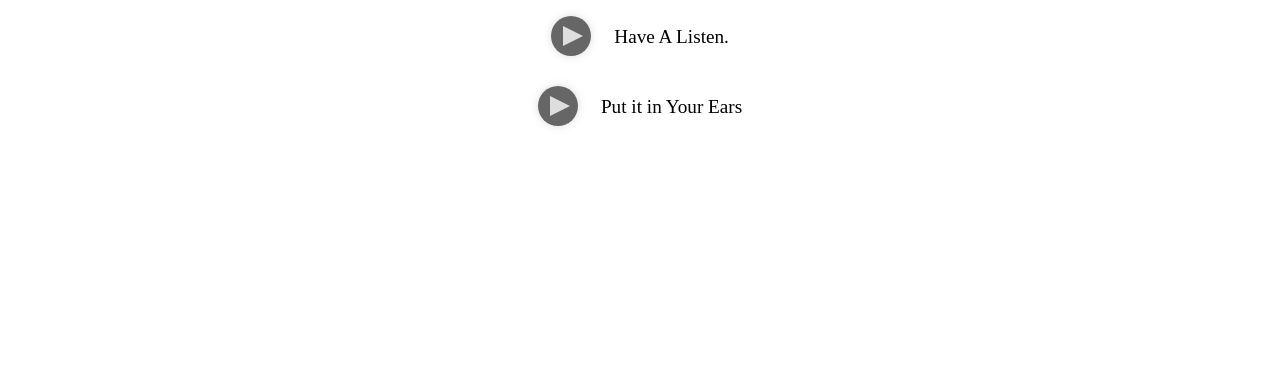
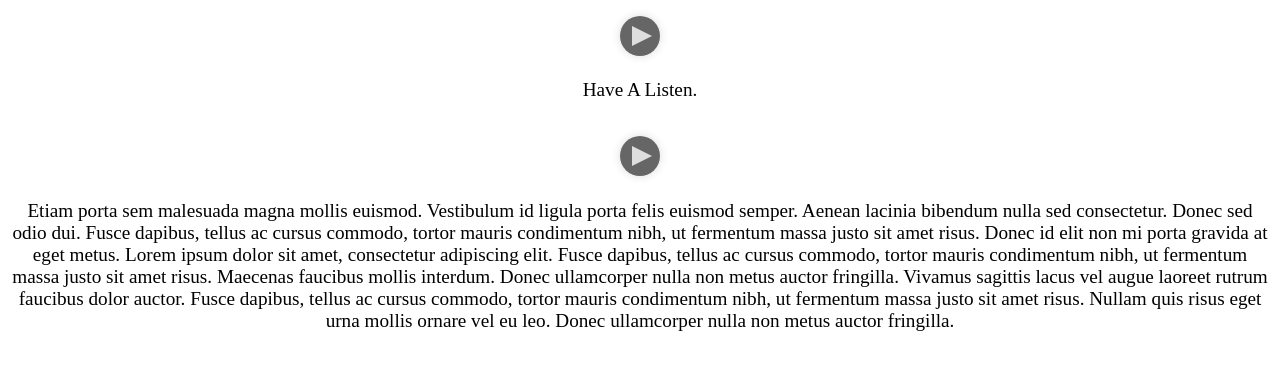
Before and after one commit to KrisHedges/audio-presentation, a website: page src/index.html in a window 1280 px wide. Drawn offline with Linux system fonts and the light colour scheme.

Commit message:
Update default styles

```diff
--- a/src/css/src/main.less
+++ b/src/css/src/main.less
@@ -30,11 +30,11 @@
   margin: 1em 0;
   text-align: center;
   clear: both;
+  transform: translate3d(0,0,0);
   .clearfix();
   audio{
     display: none;
   }
-
   .player{
     display: inline-block;
     width: 40px;
@@ -54,7 +54,6 @@
         border-left-color: #fff;
       }
     }
-
     progress {
       -webkit-appearance: none;
       -moz-appearance: none;
@@ -121,10 +120,8 @@
   }
 
   .presentation {
-    display: inline-block;
-    transform: translateY(-33%);
-    line-height: 40px;
-    margin-left: 1em;
+    display: block;
+    margin: 1em auto;
     font-size: 1.2em;
     transition: all 130ms linear;
   }
--- a/src/index.html
+++ b/src/index.html
@@ -20,7 +20,9 @@
     <div
       class="audio-presenter"
       data-source="media/QM3Demo-Instablability.mp3"
-      data-message="Put it in Your Ears"
+      data-message="Etiam porta sem malesuada magna mollis euismod. Vestibulum id ligula porta felis euismod semper. Aenean lacinia bibendum nulla sed consectetur. Donec sed odio dui. Fusce dapibus, tellus ac cursus commodo, tortor mauris condimentum nibh, ut fermentum massa justo sit amet risus. Donec id elit non mi porta gravida at eget metus. Lorem ipsum dolor sit amet, consectetur adipiscing elit.
+
+             Fusce dapibus, tellus ac cursus commodo, tortor mauris condimentum nibh, ut fermentum massa justo sit amet risus. Maecenas faucibus mollis interdum. Donec ullamcorper nulla non metus auctor fringilla. Vivamus sagittis lacus vel augue laoreet rutrum faucibus dolor auctor. Fusce dapibus, tellus ac cursus commodo, tortor mauris condimentum nibh, ut fermentum massa justo sit amet risus. Nullam quis risus eget urna mollis ornare vel eu leo. Donec ullamcorper nulla non metus auctor fringilla."
       data-timeline="media/QM3Demo-Instablability.json">
     </div>
 
```
Also changed, not shown: src/css/build/main.css.
